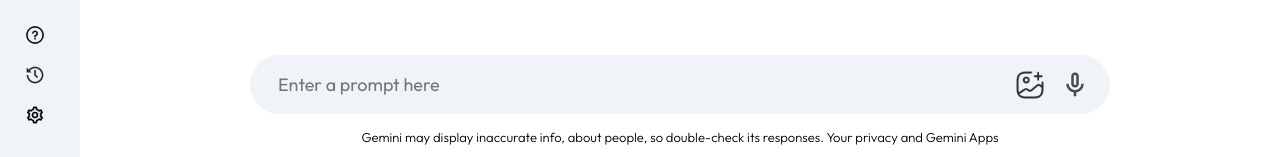
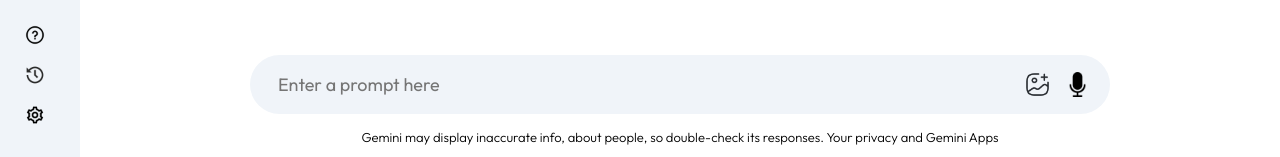
Before and after one commit to student-bhupalsharnagat/Gemini-Clone, a React (Vite) app: page / in a window 1280 px wide. Shown: the part 640-797 px from the top of the page. Built offline with nearby package versions, Linux system fonts and the light colour scheme.

Commit message:
update mic icon

```diff
--- a/src/Components/Main/Main.css
+++ b/src/Components/Main/Main.css
@@ -82,7 +82,7 @@
 }
 .search-box img {
 
-  width: 30px;
+  width: 25px;
   cursor: pointer;
 }
 .search-box input {
--- a/src/Components/Main/Main.jsx
+++ b/src/Components/Main/Main.jsx
@@ -106,7 +106,7 @@
                 src={
                   isListening
                     ? "/src/assets/mic.gif"
-                    : "/src/assets/mic_icon.png"
+                    : "/src/assets/microphone_icon.png"
                 }
                 onClick={handleClick}
               />
```
Also changed, not shown: src/assets/assets.js (+7 -0 lines), src/assets/microphone_icon.png (added).
